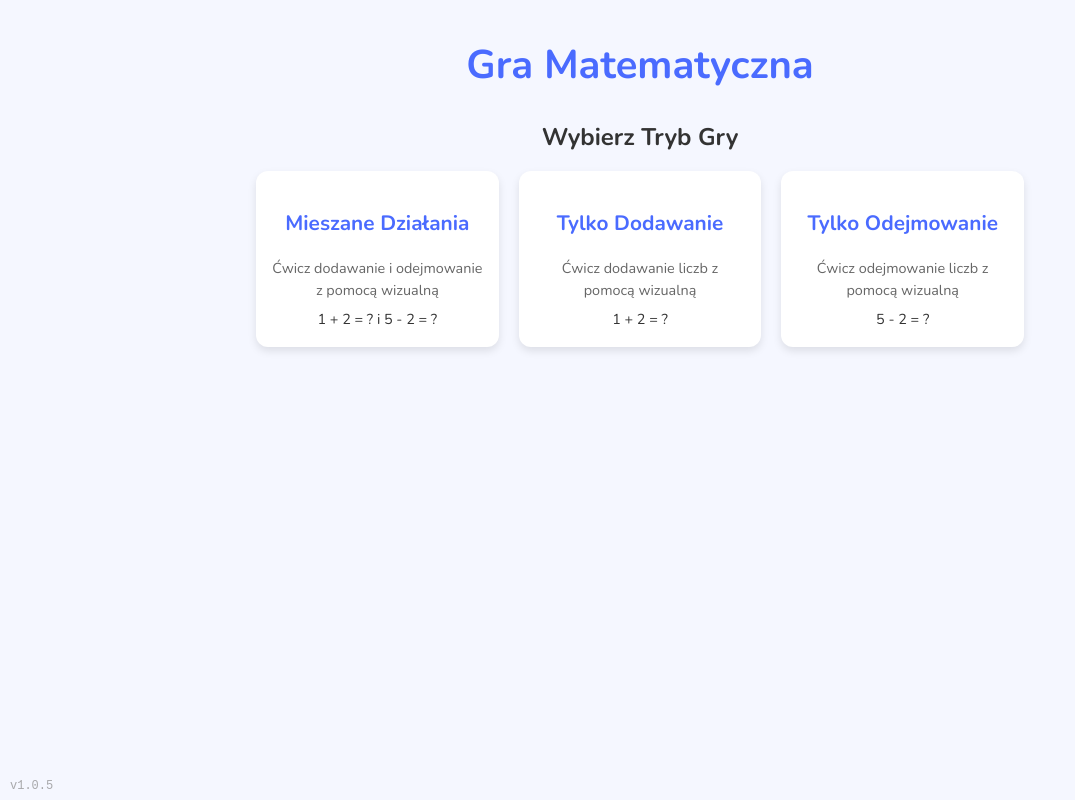
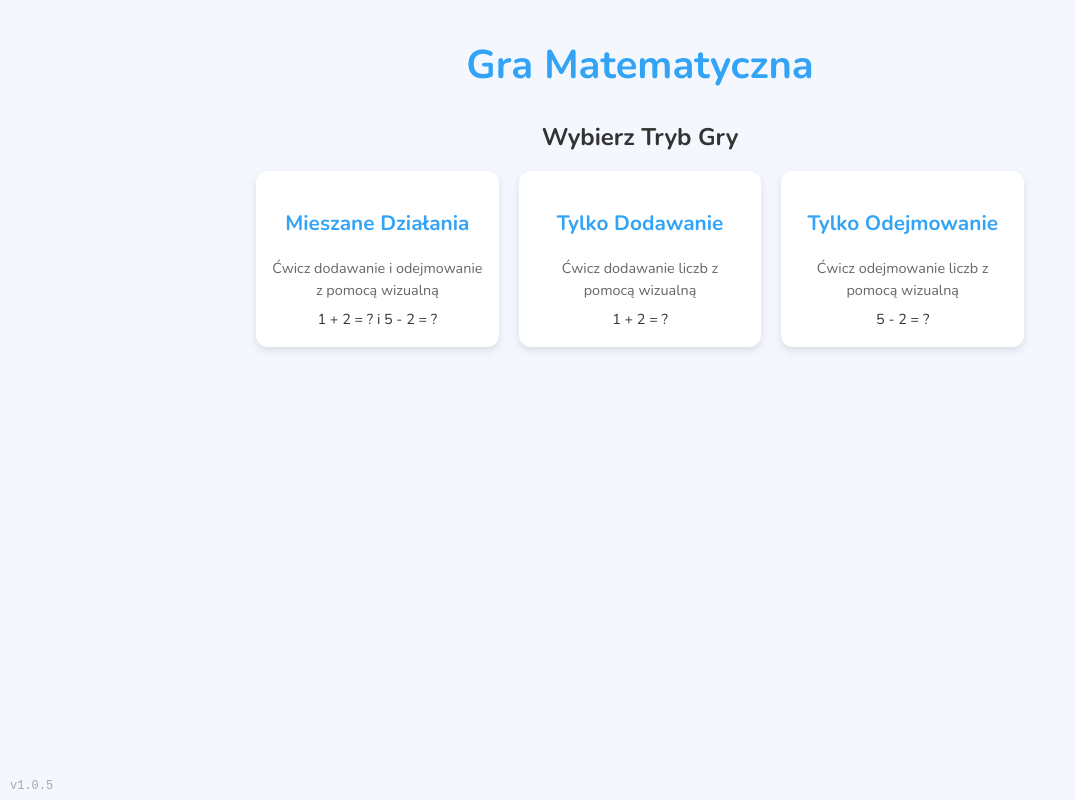
Before and after one commit to mareczek/math_games, a React (Vite) app: page / in a window 1280 px wide. Shown: the whole page, without its empty margins (0-1075 px from the left). Built offline with nearby package versions, Linux system fonts and the light colour scheme.

Commit message:
updated colors

```diff
--- a/src/App.css
+++ b/src/App.css
@@ -1,5 +1,5 @@
 :root {
-  --primary-color: #4a6bff;
+  --primary-color: #33a4f5;
   --secondary-color: #ff6b6b;
   --background-color: #f5f7ff;
   --text-color: #333;
@@ -132,6 +132,7 @@ button:active {
 }
 
 .keypad-button {
+  background-color: var(--primary-color);
   font-size: 1.3rem;
   padding: 0.7rem;
 }
```
